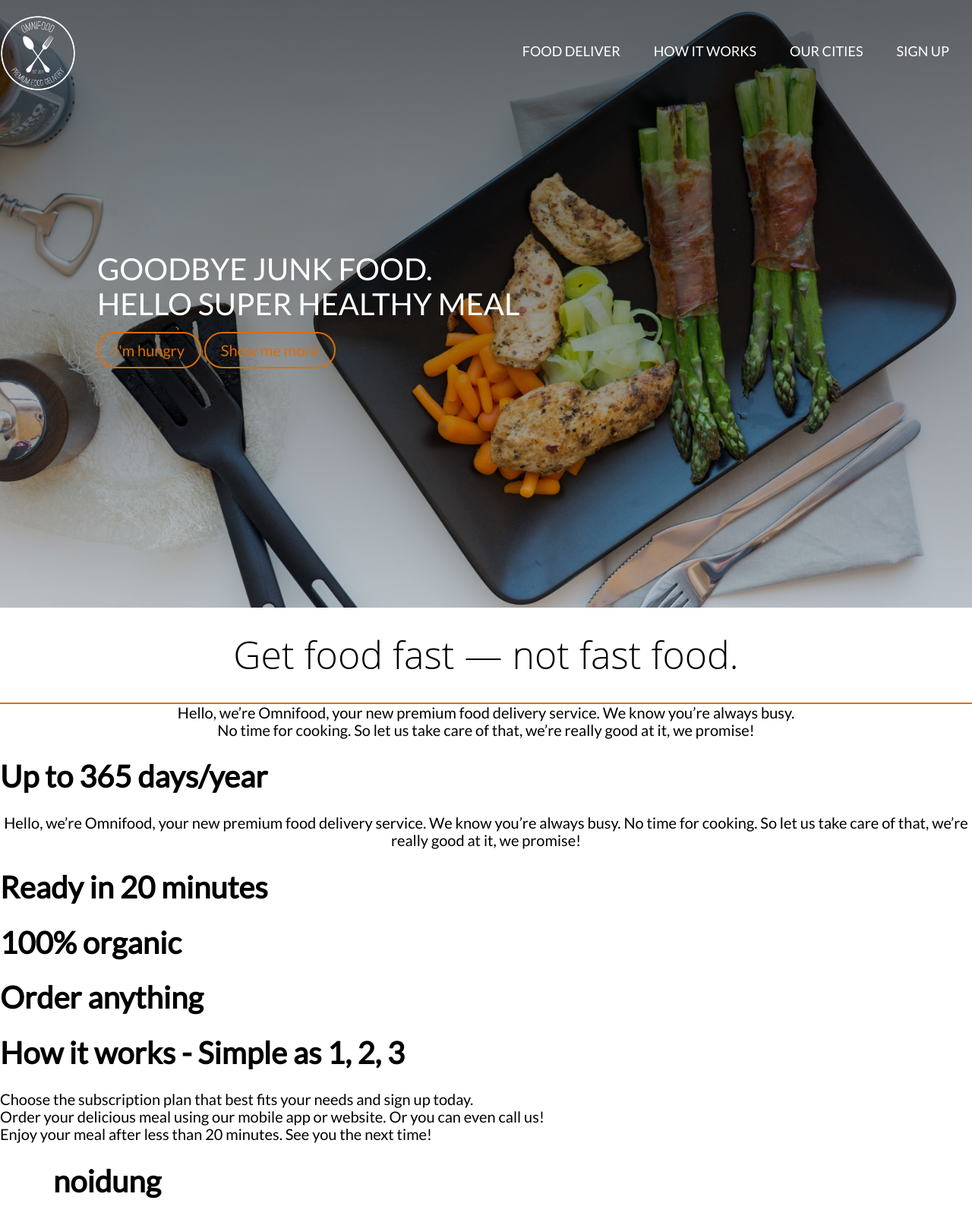
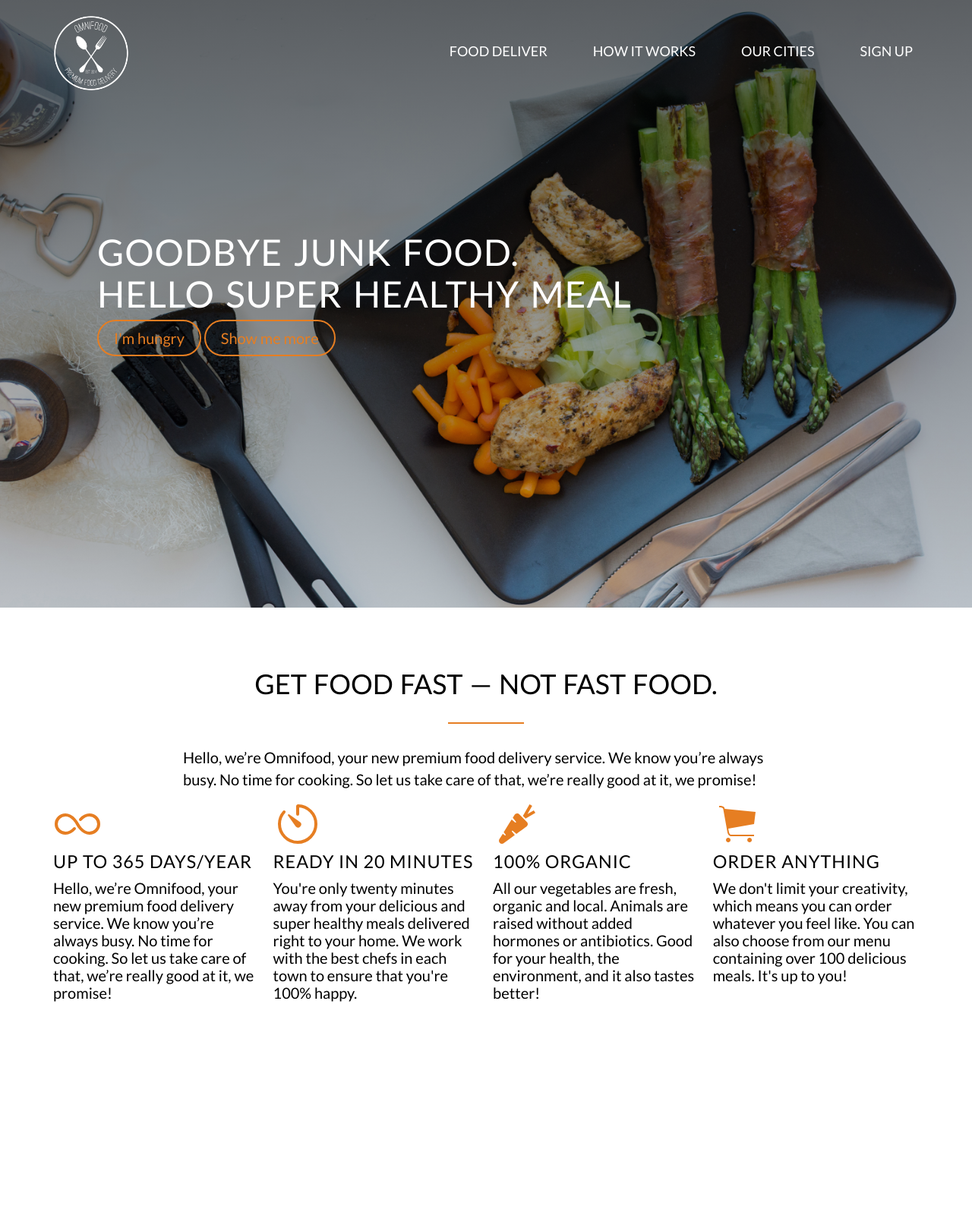
Before and after one commit to ntthanhdat/onmifood, a PHP site: page / in a window 1280 px wide. Shown: the whole page at 76% size. After the commit the page ends 1319 px from the top, so only its background shows below. Run offline with PHP 8.4, Linux system fonts and the light colour scheme; some libraries are stand-ins or nearby versions.

Commit message:
themsection

```diff
--- a/Grid.css
+++ b/Grid.css
@@ -69,13 +69,66 @@
 /*  GRID OF THREE   ============================================================================= */
 
 
-.span-3-of-3 {
+
+.span_3_of_3 {
 	width: 100%;
 }
 
-.span-2-of-3 {
+.span_2_of_3 {
 	width: 66.13%;
 }
 
-.span-1-of-3 {
+.span_1_of_3 {
+	width: 32.26%;
 }
+
+
+/*  GO FULL WIDTH AT LESS THAN 480 PIXELS */
+
+@media only screen and (max-width: 480px) {
+	.span_3_of_3 {
+		width: 100%;
+	}
+	.span_2_of_3 {
+		width: 100%;
+	}
+	.span_1_of_3 {
+		width: 100%;
+	}
+}
+/*  GRID OF FOUR   ============================================================================= */
+
+
+.span_4_of_4 {
+	width: 100%;
+}
+
+.span_3_of_4 {
+	width: 74.6%;
+}
+
+.span_2_of_4 {
+	width: 49.2%;
+}
+
+.span_1_of_4 {
+	width: 23.8%;
+}
+
+
+/*  GO FULL WIDTH AT LESS THAN 480 PIXELS */
+
+@media only screen and (max-width: 480px) {
+	.span_4_of_4 {
+		width: 100%;
+	}
+	.span_3_of_4 {
+		width: 100%;
+	}
+	.span_2_of_4 {
+		width: 100%;
+	}
+	.span_1_of_4 {
+		width: 100%;
+	}
+}
--- a/index.php
+++ b/index.php
@@ -12,16 +12,9 @@
 
 </head>
 <body>
-    <header> <!--
-        <div class="topnav" >
-            <a href="">FOOD DELIVERY</a>
-            <a href="sec2">HOW IT WORKS</a>
-            <a href="">OUR CITIES</a>
-            <a href="">SIGN UP</a>
-        </div>
-        <img src="image/logo-white.png" alt="logo" width="100vh" height="100vh" class="logo">
--->
-        <div>
+    <header>
+        <nav>
+            <div class="row">
                 <img src="image/logo-white.png" alt="logo" width="100px" height="auto" class="logo2">
                 <ul class="main-nav">
                     <li><a href="">FOOD DELIVER</a></li>
@@ -30,38 +23,55 @@
                     <li><a href="">SIGN UP</a></li>
                 </ul>
             </div>
+        </nav>
+
         <div class="link">
-            <H1 class="whiteh">GOODBYE JUNK FOOD. <br>HELLO SUPER HEALTHY MEAL</H1>
+            <H1 >GOODBYE JUNK FOOD. <br>HELLO SUPER HEALTHY MEAL</H1>
             <a class="buttonlink" href="">I'm hungry</a>
             <a class="buttonlink" href="">Show me more</a>
         </div>
     </header>
-    <div class="home">
 
-        <div>
-            <h1 class="blackh">Get food fast — not fast food.</h1>
-            <p class="underline"></p>
-            <p>Hello, we’re Omnifood, your new premium food delivery service. We know you’re always busy. <br>No time for cooking. So let us take care of that, we’re really good at it, we promise!</p>
+    <section class="section-feature">
+
+        <div class="row">
+            <h2 class="blackh">Get food fast &mdash; not fast food.</h1>
+            <p class="long-copy">
+                Hello, we’re Omnifood, your new premium food delivery service. We know you’re always busy. No time for cooking. So let us take care of that, we’re really good at it, we promise!
+            </p>
         </div>
-        <div>
-            <span>
-                <h1>Up to 365 days/year</h1>
-                <p>Hello, we’re Omnifood, your new premium food delivery service. We know you’re always busy. No time for cooking. So let us take care of that, we’re really good at it, we promise!</p>
-            </span>
-            <span>
-                <h1>Ready in 20 minutes</h1>
-                <p></p>
-            </span>
-            <span>
-                <h1>100% organic</h1>
-                <p></p>
-            </span>
-            <span>
-                <h1>Order anything</h1>
-                <p></p>
-            </span>
+        <div class="row">
+        <div class="col span_1_of_4">
+                <ion-icon name="infinite-outline"></ion-icon>
+                <h3>Up to 365 days/year</h3>
+                <p>
+                    Hello, we’re Omnifood, your new premium food delivery service. We know you’re always busy. No time for cooking. So let us take care of that, we’re really good at it, we promise!
+                </p>
+            </div>
+            <div class="col span_1_of_4">
+                <ion-icon name="timer-outline"></ion-icon>
+                <h3>Ready in 20 minutes</h3>
+                <p>
+                You're only twenty minutes away from your delicious and super healthy meals delivered right to your home. We work with the best chefs in each town to ensure that you're 100% happy.
+                </p>
+            </div>
+            <div class="col span_1_of_4">
+            <ion-icon src="icon/ios-nutrition.svg"></ion-icon>
+                <h3>100% organic</h3>
+                <p>
+                All our vegetables are fresh, organic and local. Animals are raised without added hormones or antibiotics. Good for your health, the environment, and it also tastes better!
+                </p>
+            </div>
+            <div class="col span_1_of_4">
+            <ion-icon src="icon/ios-cart.svg"></ion-icon>
+                <h3>Order anything</h3>
+                <p>
+                We don't limit your creativity, which means you can order whatever you feel like. You can also choose from our menu containing over 100 delicious meals. It's up to you!
+                </p>
             </div>
         </div>
+    </section>
+    <!--
     <section id="sec2">
         <h1>How it works - Simple as 1, 2, 3</h1>
         <p>Choose the subscription plan that best fits your needs and sign up today.</p>
@@ -71,5 +81,7 @@
     <div class="row">
         <h1>noidung</h1>
     </div>
+-->
+<script src="https://unpkg.com/ionicons@5.2.3/dist/ionicons.js"></script>
 </body>
 </html>
--- a/style.css
+++ b/style.css
@@ -16,6 +16,54 @@ a {
 
 }
 /* ------------------------------ */
+/* ------------heading------------ */
+/* ------------------------------ */
+
+h1,h2,h3{
+    font-weight: 300;
+    text-transform: uppercase;
+}
+h1 {
+    margin-top: 0;
+    margin-bottom: 20px;
+    font-size: 240%;
+    word-spacing: 4px;
+    letter-spacing: 1px;
+    color: white;
+
+}
+h2 {
+    font-size: 180%;
+    word-spacing: 2px;
+    text-align: center;
+    margin-bottom: 30px;
+}
+h3{
+    margin-bottom: 10px;
+    letter-spacing: 1px;
+}
+h2:after{
+    display: block;
+    height: 2px;
+    background-color: #e67e22;
+    content: " ";
+    width: 100px;
+    margin: 0 auto;
+    margin-top: 30px;
+}
+/* ------------paragraph----------- */
+.long-copy{
+    line-height: 145%;
+    width: 70%;
+    margin-left: 15%;
+
+}
+.box p{
+    font-size: 90%;
+    line-height: 140%;
+}
+
+/* ------------------------------ */
 /* ------------header------------ */
 /* ------------------------------ */
 header {
@@ -27,66 +75,36 @@ header {
     width: 100%;
 }
 
-.topnav {
-    position: absolute;
-    left: 50%;
-    top: 7%;
-
-}
-
-.topnav a {
-    font-size: 20px;
-    font-weight: 80;
-    overflow: hidden;
-    float: left;
-    padding: 4px 6px;
-
-}
-
-.logo {
-    position: absolute;
-    left: 10%;
-    top: 5%;
-}
-
 
 .link {
     position: absolute;
     top: 38%;
     left: 10%;
 }
-.whiteh {
-    color: white;
-    font-weight: 300;
-}
 
 .buttonlink {
-    color: rgb(221, 109, 5);
+    color:  #e67e22;
     background-color: transparent;
     border: 2px solid;
-    border-color: rgb(221, 109, 5);
+    border-color:  #e67e22;
 }
 
 .buttonlink:link {
-    color: rgb(221, 109, 5);
+    color:  #e67e22;
     background-color: transparent;
     border: 2px solid;
-    border-color: rgb(221, 109, 5);
+    border-color:  #e67e22;
     padding: 10px 20px;
     border-radius: 200px;
 }
 
 .buttonlink:hover {
     color: #ffffff;
-    background-color: rgb(221, 109, 5);
+    background-color:  #e67e22;
     border: 2px solid;
-    border-color: rgb(221, 109, 5);
+    border-color:  #e67e22;
     padding: 10px 20px;
     border-radius: 200px;
-}
-
-.topnav .icon {
-    display: none;
 }
 
 
@@ -94,23 +112,21 @@ header {
     text-align: center;
 
 }
-.blackh{
-    font-family: 'Open Sans', sans-serif;
-    font-weight: 100;
-    font-size: 50px;
-    text-align: center;
-}
+
 .underline{
-    background-color: rgb(221, 109, 5);
+    background-color:  #e67e22;
     padding: 1px 20px;
     float: center;
 }
+
+/*thay doi*/
+
 .row{
     max-width: 1140px;
-    margin: 0 auto 0 auto;
+    margin: 0 auto ;
 
 }
-/*thay doi*/
+
 .logo2{
     float: left;
     margin-top: 20px;
@@ -119,7 +135,6 @@ header {
     list-style: none;
     float: right;
     margin-top: 55px;
-    margin-right: 30px;
 }
 .main-nav li{
     display: inline-block;
@@ -128,12 +143,25 @@ header {
 .main-nav li a:link, .main-nav li a:visited{
     text-align: center;
     font-size: 90%;
+    padding: 8px;
     border-bottom: 2px solid transparent;
     transition:  border-bottom 0.2px;
 }
 .main-nav li a:hover, .main-nav li a:active{
+    text-align: center;
+    font-size: 90%;
     padding: 8px;
     border-bottom: 2px solid #e67e22;
-    text-align: center;
-    font-size: 90%;
+
 }
+/* ------------------------------ */
+/* ------------section 1------------ */
+/* ------------------------------ */
+ion-icon {
+    font-size: 64px;
+    color: #e67e22 ;
+}
+section{
+    padding:  80px 0;
+
+}
```
Also changed, not shown: icon/ios-cart.svg (added), icon/ios-nutrition.svg (added). Lines whose indentation alone changed are shown as unchanged.
